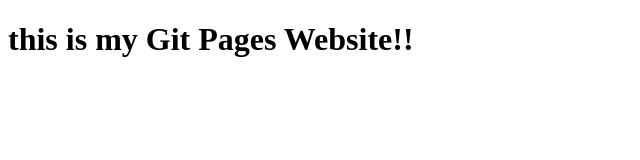
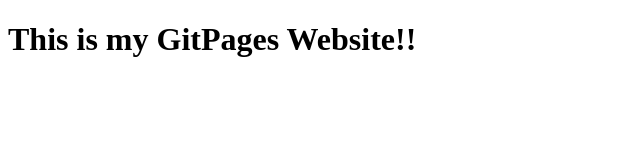
Before and after one commit to FernandoAdrogue/fernandoadrogue.github.io, a plain HTML site: page index.html in a window 1280 px wide. Shown: the whole page, without its empty margins (0-640 px from the left). Drawn offline with Linux system fonts and the light colour scheme.

Commit message:
Fix text

```diff
--- a/index.html
+++ b/index.html
@@ -6,6 +6,6 @@
     <title>Git Pages</title>
 </head>
 <body>
-    <h1>this is my Git Pages Website!!</h1>
+    <h1>This is my GitPages Website!!</h1>
 </body>
 </html>
```
